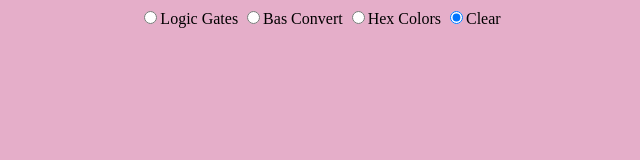
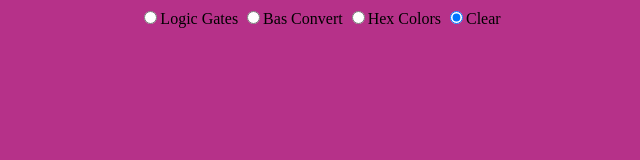
Before and after one commit to HarrisonRex/HarrisonRex.github.io, a plain HTML site: page index.html in a window 1280 px wide. Shown: the whole page, without its empty margins (320-960 px from the left). Drawn offline with nearby package versions, Linux system fonts and the light colour scheme.

Commit message:
changed default background colour

```diff
--- a/index.html
+++ b/index.html
@@ -9,7 +9,7 @@
     <script>
         function load() {
             can();
-            $("body").css("background-color", "#E5AEC9");
+            $("body").css("background-color", "#B63189");
         }
         function can(){
             let ca = $('input[name=tung]:checked').val();
```
